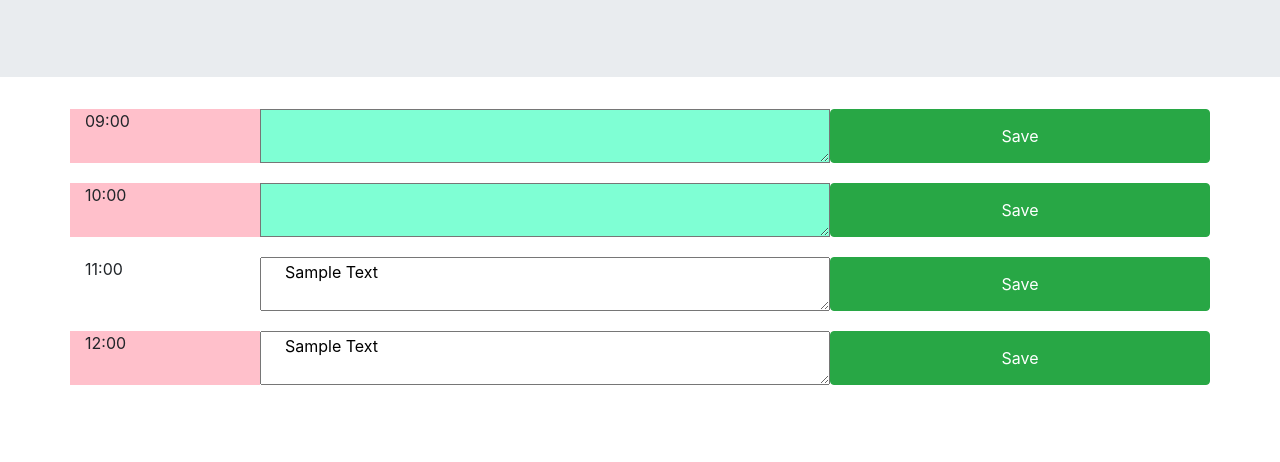
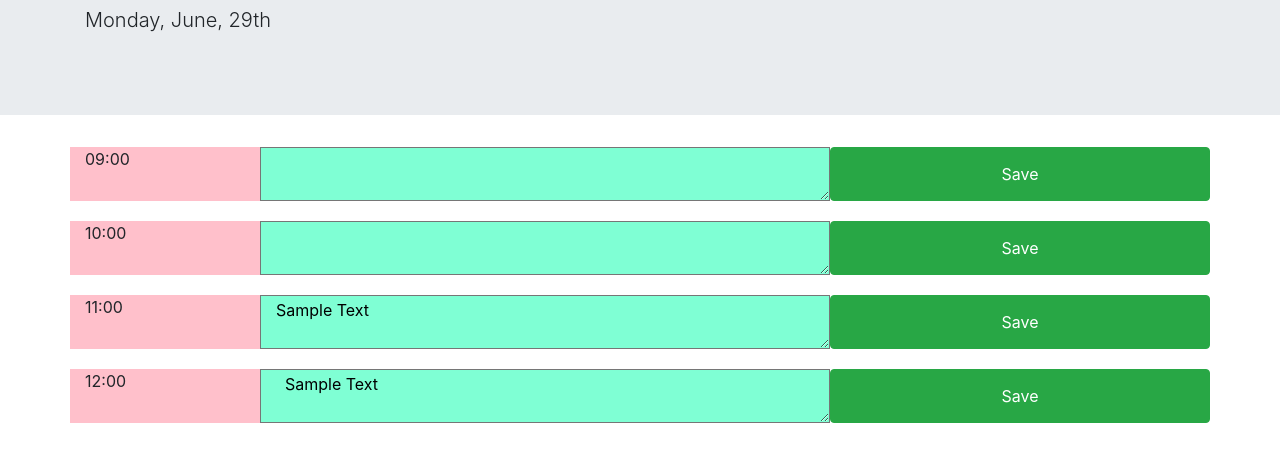
Before and after one commit to mischegoss/OfficeHoursJune28, a plain HTML site: page index.html in a window 1280 px wide. Shown: the part 134-596 px from the top of the page. Drawn offline with nearby package versions, Linux system fonts and the light colour scheme.

Commit message:
Add notes

```diff
--- a/index.html
+++ b/index.html
@@ -20,7 +20,7 @@
       </div>
   <!--End of Jumbotron-->
 
-
+<!--The key here is remember your column totals for each row need to equal 12-->
 <div class="container">
 
 <div class="row row-buffer ">
@@ -30,6 +30,8 @@
     <button type="button" value ="9" class="btn btn-success col-4">Save</button>
 </div>
 
+
+
 <div class="row row-buffer">
     <div class = "col-2 time-column" id ="row-10" style= "background-color: pink;">10:00 </div>
     <textarea class="col-6 text-value" style= "background-color: aquamarine;"></textarea>
@@ -37,17 +39,18 @@
     <button type="button" value ="10" class="btn btn-success col-4">Save</button>
 </div>
 
+
 <div class="row row-buffer">
-    <div class = "col-2 time-column row-passed" id ="row-11">11:00 </div>
-    <textarea class="col-6 text-value" >  Sample Text
-    </textarea>
+    <div class = "col-2 time-column" id ="row-11" style= "background-color: pink;">11:00 </div>
+    <textarea class="col-6 text-value" style= "background-color: aquamarine;">Sample Text</textarea>
 
-    <button type="button" value ="11" class="btn btn-success col-4">Save</button>
+    <button type="button" value ="10" class="btn btn-success col-4">Save</button>
 </div>
+
 
 <div class="row row-buffer">
     <div class = "col-2 time-column " id ="row-12" style= "background-color: pink;">12:00 </div>
-    <textarea class="col-6 text-value">  Sample Text
+    <textarea class="col-6 text-value" style= "background-color: aquamarine;">  Sample Text
     </textarea>
 
     <button type="button" value ="12" class="btn btn-success col-4">Save</button>
@@ -55,12 +58,10 @@
 
 
 
+</div> <!--End of your container-->
 
 
-
-
-</div> <!--End of your container-->
-
+<!--This is how to add a buffer to your grid. This SHOULD be in a stylesheet-->
 <style>
     .row-buffer {
          margin-top: 20px;
--- a/script.js
+++ b/script.js
@@ -1,3 +1,5 @@
+
+//Always start off with this and wrap it around all of your Javascript
 $( document ).ready( function() {
 
 
@@ -38,7 +40,10 @@ function checkTime() {
               finalTime = parseInt(cutTime.charAt(1))
           }
 
-//It would be better to use class here but this  works
+//It would be better to use class here but this works and show you how to add
+//css directly. Note: Please use a css sheet, not inline CSS like I did in my
+//HTML.
+
           if (cutTime < momentTime) {
             var checkedString = $(this).children(".text-value").text()
 
@@ -54,7 +59,12 @@ function checkTime() {
 
       })
 
+//Here is the basic putting time in.
+//I looked up the format from Moment
 
+var mytime = moment().format("dddd, MMMM, Do");
+
+$(".moment-time").text( mytime);
 
 
 
@@ -64,3 +74,23 @@ function checkTime() {
 checkTime()
 
 })
+
+
+
+/* Alternate ways of grabbing the time:
+* You could use the area where you make show your time a button which makes it something with an
+* input. By making it a button (that doesn't do anything on click) you can use value and grab it.
+* You could also make this a feature by making the button do something. This is a bit of a hack
+* but would save you a few lines of code.
+
+*  You could also assign each text area an id and then use the id. To do this it would be best
+* to give it name like text-8 and then split it on the '-' to get the 8. This also requires
+* string manipulation */
+
+/* I mentioned using parseInt to make sure you had integers but you can also test for type
+ * using .type() in JQuery */
+
+
+ /* For local storage the most important thing to remember is that every text-area needs to
+  * have its own key so you can put it back in the right place. If you don't you will just
+  * overwrite what you previously saved. I gave you a hint above */
```
